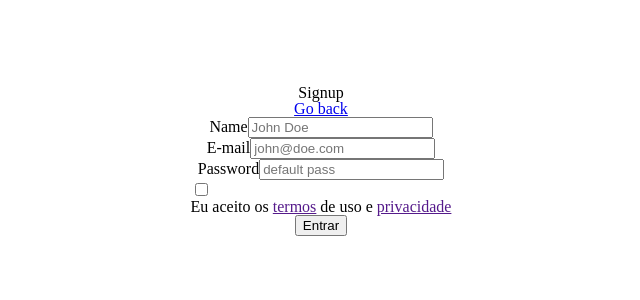
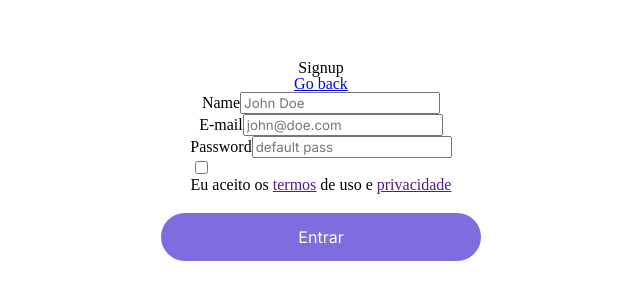
Before and after one commit to lucxsbueno/notes, a React (Create React App) app: page /signup in a window 1280 px wide. Shown: the part 240-540 px from the top of the page, without its empty margins (319-959 px from the left). Built offline with nearby package versions, Linux system fonts and the light colour scheme.

Commit message:
Botão de sign in

```diff
--- a/public/index.html
+++ b/public/index.html
@@ -3,6 +3,12 @@
   <head>
     <meta charset="utf-8" />
     <link rel="icon" href="%PUBLIC_URL%/favicon.ico" />
+
+    <!-- Google fonts -->
+    <link rel="preconnect" href="https://fonts.googleapis.com">
+<link rel="preconnect" href="https://fonts.gstatic.com" crossorigin>
+<link href="https://fonts.googleapis.com/css2?family=Inter:wght@300;400;500;600;700;800;900&display=swap" rel="stylesheet">
+
     <meta name="viewport" content="width=device-width, initial-scale=1" />
     <meta name="theme-color" content="#000000" />
     <meta
@@ -24,7 +30,7 @@
       work correctly both with client-side routing and a non-root public URL.
       Learn how to configure a non-root public URL by running `npm run build`.
     -->
-    <title>React App</title>
+    <title>Notes</title>
   </head>
   <body>
     <noscript>You need to enable JavaScript to run this app.</noscript>
--- a/src/App.jsx
+++ b/src/App.jsx
@@ -18,6 +18,7 @@ const App = () => {
       <Routes>
         <Route path="/" element={<Signin />} />
         <Route path="signup" element={<Signup />} />
+        <Route path="*" element={<div>Not found</div>} />
       </Routes>
     </Router>
   );
--- a/src/components/Button.jsx
+++ b/src/components/Button.jsx
@@ -1,9 +1,9 @@
 import React from "react";
 
-const Button = ({ title, type }) => {
+const Button = ({ title, type, isLoading }) => {
 
   return (
-    <button type={type}>{title}</button>
+    <button className="btn btn-primary" type={type} disabled={isLoading}>{title}</button>
   );
 }
 
--- a/src/index.css
+++ b/src/index.css
@@ -4,11 +4,14 @@
 */
 
 :root {
-  --default: "";
+  --color-primary: #7F6CDE;
+  --color-white: #FFFFFF;
 }
 
 * {
   box-sizing: border-box;
+
+  font-family: "Inter", sans-serif;
 }
 
 html,
@@ -177,7 +180,43 @@ table {
  */
 
 .signin-form {
+  width: 320px;
+
   display: flex;
   flex-direction: column;
   align-items: center;
 }
+
+/* Buttons */
+.btn {
+  width: 100%;
+  border: none;
+  height: 48px;
+  border-radius: 24px;
+  font-size: 16px;
+  font-weight: 400;
+  cursor: pointer;
+  margin-top: 20px;
+}
+
+.btn-primary {
+  background-color: var(--color-primary);
+  color: var(--color-white);
+
+  transition: opacity 0.2s ease-in-out;
+}
+
+.btn-primary:hover {
+  opacity: 0.8;
+}
+
+.btn-primary:disabled {
+  opacity: 0.8;
+  cursor: default;
+}
+
+.btn-primary:focus {
+  opacity: 1;
+  -webkit-box-shadow: 0px 0px 0px 5px rgba(146, 124, 255, 0.45);
+  box-shadow: 0px 0px 0px 5px rgba(146, 124, 255, 0.45);
+}
--- a/src/views/Signin.jsx
+++ b/src/views/Signin.jsx
@@ -30,7 +30,7 @@ const schema = yup.object({
 const Signin = () => {
   const { register, handleSubmit, formState: { errors } } = useForm({ resolver: yupResolver(schema) });
 
-  const onSubmit = data => alert(JSON.stringify(data));
+  const onSubmit = data => console.log(JSON.stringify(data));
 
   return (
     <div className="w-h-100 d-flex flex-direction-row align-center justify-center">
@@ -40,28 +40,15 @@ const Signin = () => {
 
           <Link to="signup">Create an account</Link>
 
-          <Input
-            label="E-mail"
-            name="email"
-            example="john@doe.com"
-            register={register}
-            error={errors.email} />
+          <Input label="E-mail" name="email" example="john@doe.com" register={register} error={errors.email} />
 
-          <Input
-            label="Password"
-            name="password"
-            example="default pass"
-            register={register}
-            error={errors.password} />
+          <Input label="Password" name="password" example="default pass" register={register} error={errors.password} />
 
-          <Checkbox
-            name="terms"
-            register={register}
-            error={errors.terms}>
+          <Checkbox name="terms" register={register} error={errors.terms}>
             <p>Eu aceito os <a href="">termos</a> de uso e <a href="">privacidade</a></p>
           </Checkbox>
 
-          <Button title="Entrar" type="submit" />
+          <Button title="Sign in" type="submit" isLoading={false} />
         </div>
       </form>
     </div>
```
